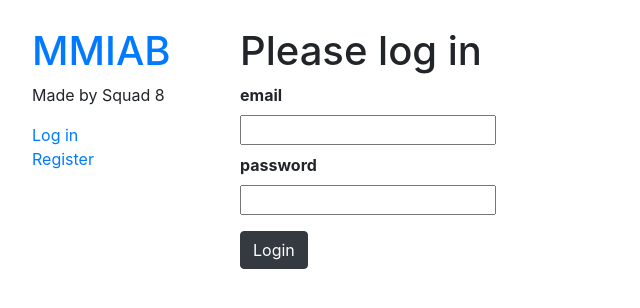
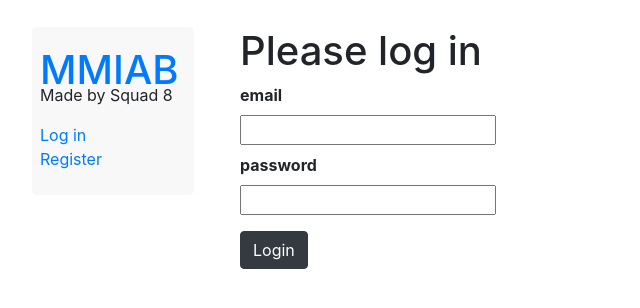
Before and after one commit to ASE-2021-Squad8/MMIAB-gateway, a Flask app: a page that uses mib/templates/base.html in a window 1280 px wide. Shown: the top 308 px of the page, without its empty margins (0-640 px from the left). Run offline with Flask 2, Linux system fonts and the light colour scheme; parts of the project's set-up code (start-up, migrations or seed data) failed here and were passed over; some libraries are stand-ins or nearby versions.

Commit message:
Fix appearance

```diff
--- a/mib/templates/base.html
+++ b/mib/templates/base.html
@@ -9,6 +9,11 @@
 	<link href="{{url_for('static', filename='bootstrap.min.css')}}" rel="stylesheet">
 	<script src="{{url_for('static', filename='bootstrap.bundle.min.js')}}"></script>
 	<style>
+        nav {
+            background-color: #f8f8f8;
+            padding: .2rem 0 .5rem .5rem;
+            border-radius: .3rem;
+        }
 		.column-vertical-margins {
 			margin-top: 27px;
 			margin-bottom: 27px
@@ -62,7 +67,7 @@
 		<nav class="column-vertical-margins">
 			<ul class="menu">
 				<h1 id="name"><a href="/">MMIAB</a></h1>
-				<p>Made by Squad 8</p>
+				<p style="margin-top: -1.2rem;">Made by Squad 8</p>
 				{% if current_user.is_authenticated %}
 				<li><a href="{{url_for('users.search_user')}}">Search a user</a></li>
 				<li><a href="{{url_for('message.mailbox')}}">Mailbox</a></li>
```
